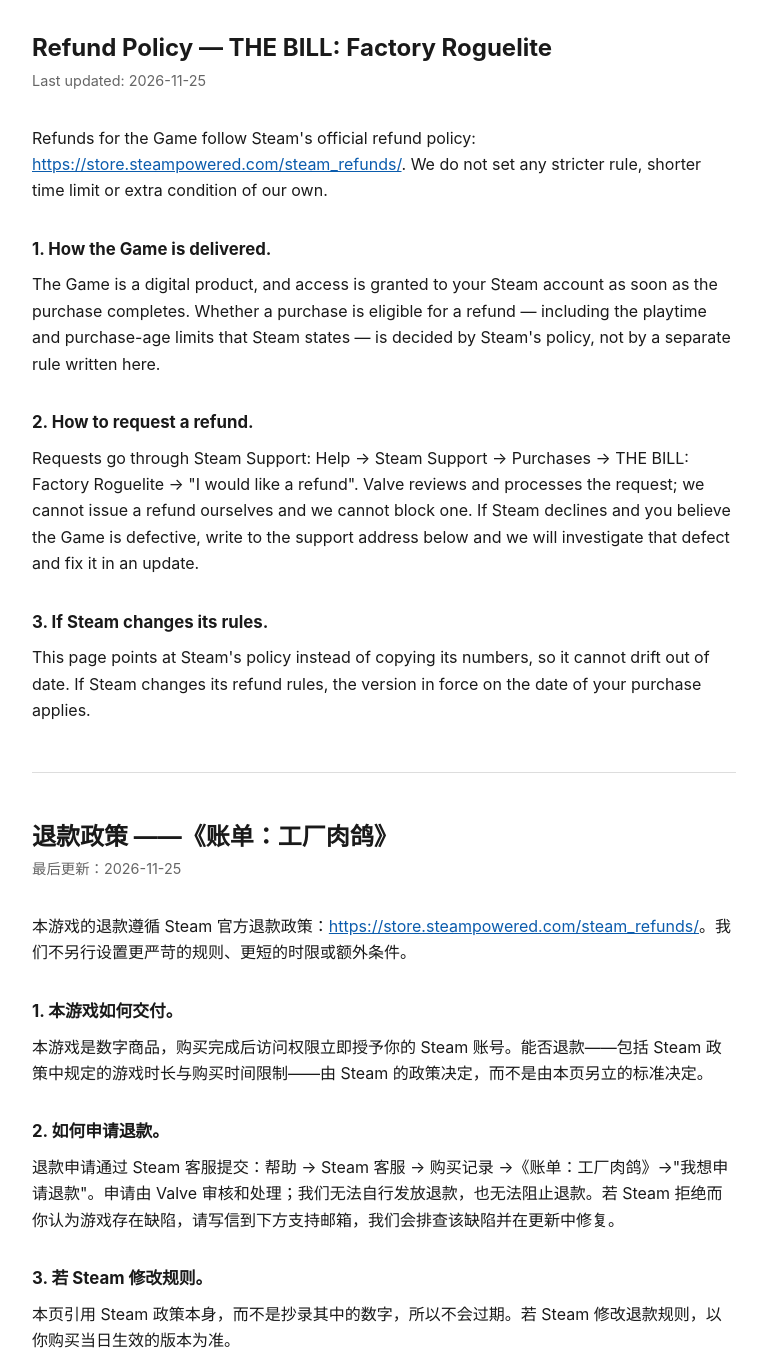
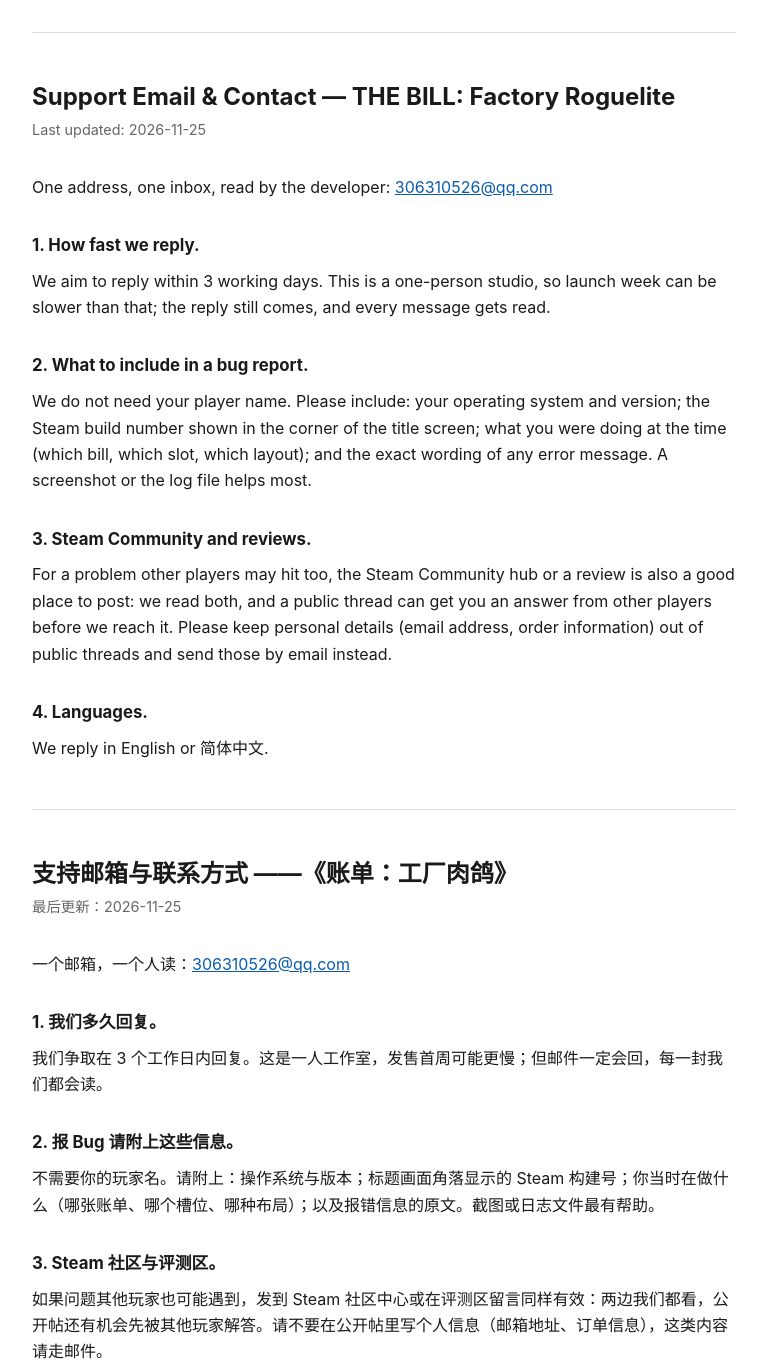
Before and after one commit to qinglinzhao/the-bill-legal, a plain HTML site: page index.html in a window 1280 px wide. Shown: the part 4760-6128 px from the top of the page, without its empty margins (256-1021 px from the left). Drawn offline with Linux system fonts and the light colour scheme.

Commit message:
test(redproof): drop the whole id="refund" section (intentional, reverted in the next commit)
Used only to prove live-legal-monitor fails red when a required anchor
disappears from the page. Reverted by the following commit on this branch.

```diff
--- a/index.html
+++ b/index.html
@@ -118,27 +118,6 @@
 <p>本游戏通过 Steam 销售与交付。若本条款与《Steam 订户协议》（<a href="https://store.steampowered.com/subscriber_agreement/">https://store.steampowered.com/subscriber_agreement/</a>）或 Steam 规则冲突，冲突部分以《Steam 订户协议》为准。</p>
 </section>
 <hr>
-<section id="refund">
-<h1>Refund Policy — THE BILL: Factory Roguelite</h1>
-<p class="updated">Last updated: 2026-11-25</p>
-<p>Refunds for the Game follow Steam's official refund policy: <a href="https://store.steampowered.com/steam_refunds/">https://store.steampowered.com/steam_refunds/</a>. We do not set any stricter rule, shorter time limit or extra condition of our own.</p>
-<h2>1. How the Game is delivered.</h2>
-<p>The Game is a digital product, and access is granted to your Steam account as soon as the purchase completes. Whether a purchase is eligible for a refund — including the playtime and purchase-age limits that Steam states — is decided by Steam's policy, not by a separate rule written here.</p>
-<h2>2. How to request a refund.</h2>
-<p>Requests go through Steam Support: Help → Steam Support → Purchases → THE BILL: Factory Roguelite → "I would like a refund". Valve reviews and processes the request; we cannot issue a refund ourselves and we cannot block one. If Steam declines and you believe the Game is defective, write to the support address below and we will investigate that defect and fix it in an update.</p>
-<h2>3. If Steam changes its rules.</h2>
-<p>This page points at Steam's policy instead of copying its numbers, so it cannot drift out of date. If Steam changes its refund rules, the version in force on the date of your purchase applies.</p>
-<hr>
-<h1>退款政策 ——《账单：工厂肉鸽》</h1>
-<p class="updated">最后更新：2026-11-25</p>
-<p>本游戏的退款遵循 Steam 官方退款政策：<a href="https://store.steampowered.com/steam_refunds/">https://store.steampowered.com/steam_refunds/</a>。我们不另行设置更严苛的规则、更短的时限或额外条件。</p>
-<h2>1. 本游戏如何交付。</h2>
-<p>本游戏是数字商品，购买完成后访问权限立即授予你的 Steam 账号。能否退款——包括 Steam 政策中规定的游戏时长与购买时间限制——由 Steam 的政策决定，而不是由本页另立的标准决定。</p>
-<h2>2. 如何申请退款。</h2>
-<p>退款申请通过 Steam 客服提交：帮助 → Steam 客服 → 购买记录 →《账单：工厂肉鸽》→"我想申请退款"。申请由 Valve 审核和处理；我们无法自行发放退款，也无法阻止退款。若 Steam 拒绝而你认为游戏存在缺陷，请写信到下方支持邮箱，我们会排查该缺陷并在更新中修复。</p>
-<h2>3. 若 Steam 修改规则。</h2>
-<p>本页引用 Steam 政策本身，而不是抄录其中的数字，所以不会过期。若 Steam 修改退款规则，以你购买当日生效的版本为准。</p>
-</section>
 <hr>
 <section id="support">
 <h1>Support Email &amp; Contact — THE BILL: Factory Roguelite</h1>
```
